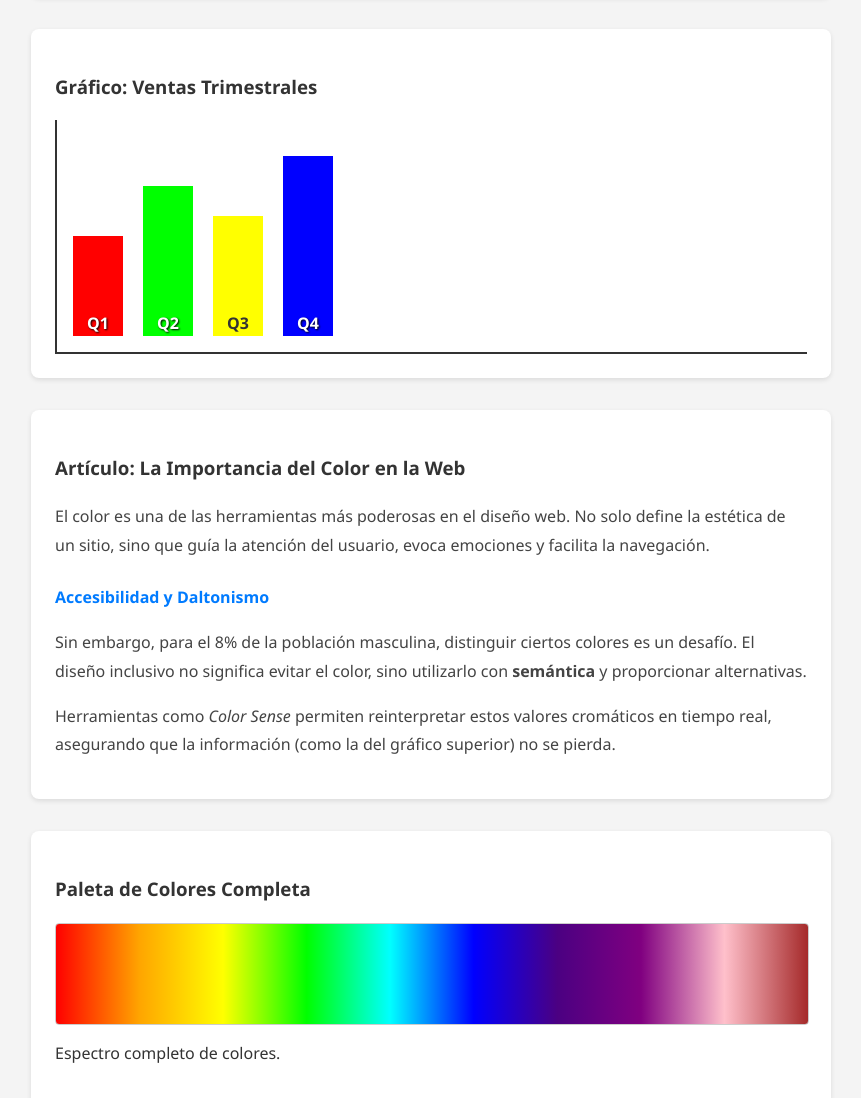
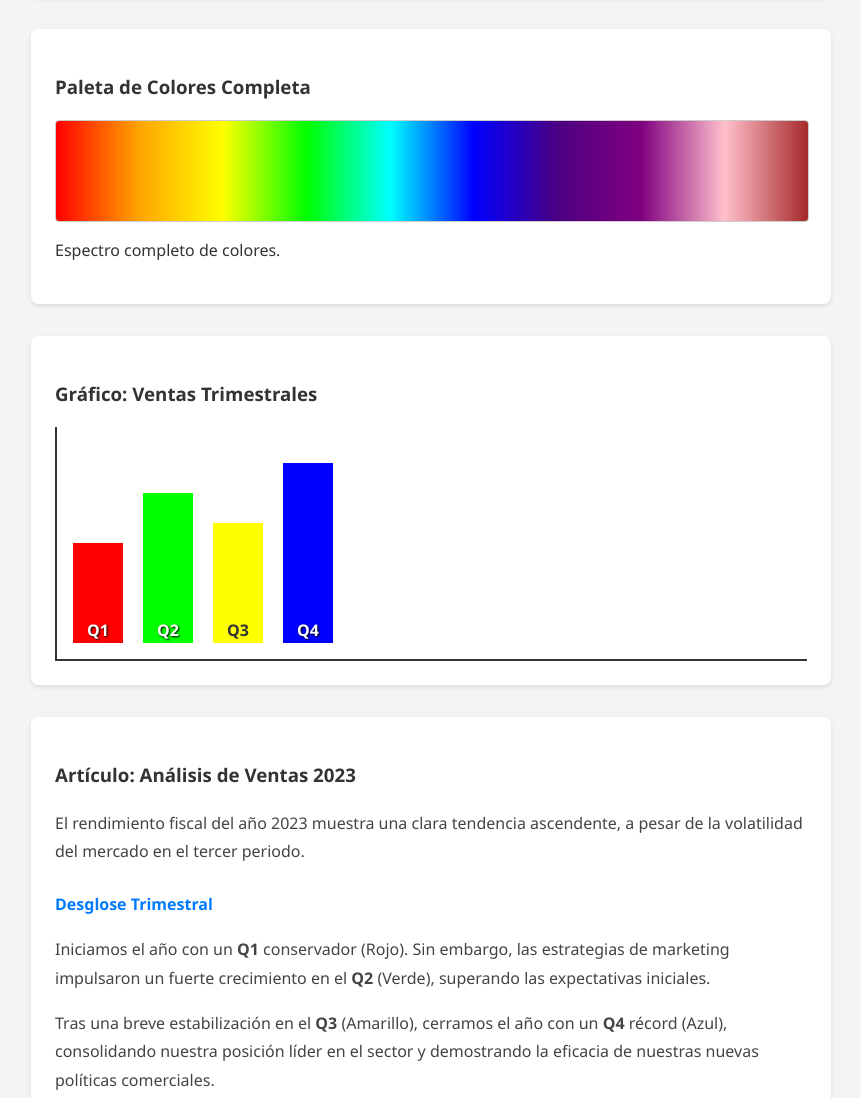
Before and after one commit to icb557/pro_final_web_sematica, a plain HTML site: page client/index.html in a window 1280 px wide. Shown: the part 660-1758 px from the top of the page, without its empty margins (209-1070 px from the left). Drawn offline with Linux system fonts and the light colour scheme.

Commit message:
change article text

```diff
--- a/client/index.html
+++ b/client/index.html
@@ -27,7 +27,6 @@
     <main>
         <section class="content">
             <h2>Ejemplos de Contenido Visual</h2>
-
             <!-- Example Image -->
             <div class="visual-element-container">
                 <h3>Imagen: Semáforo</h3>
@@ -43,7 +42,20 @@
                 </div>
                 <div id="desc-img1" class="semantic-description"></div>
             </div>
-
+            <!-- Example Rainbow Palette -->
+            <div class="visual-element-container">
+                <h3>Paleta de Colores Completa</h3>
+                <div class="image-wrapper">
+                    <!-- CSS Linear Gradient to represent the rainbow -->
+                    <div id="rainbow1" class="rainbow-spectrum" data-id="rainbow1"></div>
+                    <p class="caption">Espectro completo de colores.</p>
+                </div>
+                <!-- Color blocks to show specific mapping clearly -->
+                <div id="rainbow1-blocks" class="color-blocks-container">
+                    <!-- Will be populated by JS for clarity if needed, or we stick to the gradient -->
+                </div>
+                <div id="desc-rainbow1" class="semantic-description"></div>
+            </div>
             <!-- Example Chart -->
             <div class="visual-element-container">
                 <h3>Gráfico: Ventas Trimestrales</h3>
@@ -60,30 +72,15 @@
 
             <!-- NEW: Informative Article -->
             <div class="visual-element-container">
-                <h3>Artículo: La Importancia del Color en la Web</h3>
+                <h3>Artículo: Análisis de Ventas 2023</h3>
                 <article class="info-article">
-                    <p>El color es una de las herramientas más poderosas en el diseño web. No solo define la estética de un sitio, sino que guía la atención del usuario, evoca emociones y facilita la navegación.</p>
+                    <p>El rendimiento fiscal del año 2023 muestra una clara tendencia ascendente, a pesar de la volatilidad del mercado en el tercer periodo.</p>
 
-                    <h4>Accesibilidad y Daltonismo</h4>
-                    <p>Sin embargo, para el 8% de la población masculina, distinguir ciertos colores es un desafío. El diseño inclusivo no significa evitar el color, sino utilizarlo con <strong>semántica</strong> y proporcionar alternativas.</p>
+                    <h4>Desglose Trimestral</h4>
+                    <p>Iniciamos el año con un <strong>Q1</strong> conservador (Rojo). Sin embargo, las estrategias de marketing impulsaron un fuerte crecimiento en el <strong>Q2</strong> (Verde), superando las expectativas iniciales.</p>
 
-                    <p>Herramientas como <em>Color Sense</em> permiten reinterpretar estos valores cromáticos en tiempo real, asegurando que la información (como la del gráfico superior) no se pierda.</p>
+                    <p>Tras una breve estabilización en el <strong>Q3</strong> (Amarillo), cerramos el año con un <strong>Q4</strong> récord (Azul), consolidando nuestra posición líder en el sector y demostrando la eficacia de nuestras nuevas políticas comerciales.</p>
                 </article>
-            </div>
-
-            <!-- Example Rainbow Palette -->
-            <div class="visual-element-container">
-                <h3>Paleta de Colores Completa</h3>
-                <div class="image-wrapper">
-                    <!-- CSS Linear Gradient to represent the rainbow -->
-                    <div id="rainbow1" class="rainbow-spectrum" data-id="rainbow1"></div>
-                    <p class="caption">Espectro completo de colores.</p>
-                </div>
-                <!-- Color blocks to show specific mapping clearly -->
-                <div id="rainbow1-blocks" class="color-blocks-container">
-                    <!-- Will be populated by JS for clarity if needed, or we stick to the gradient -->
-                </div>
-                <div id="desc-rainbow1" class="semantic-description"></div>
             </div>
         </section>
     </main>
```
